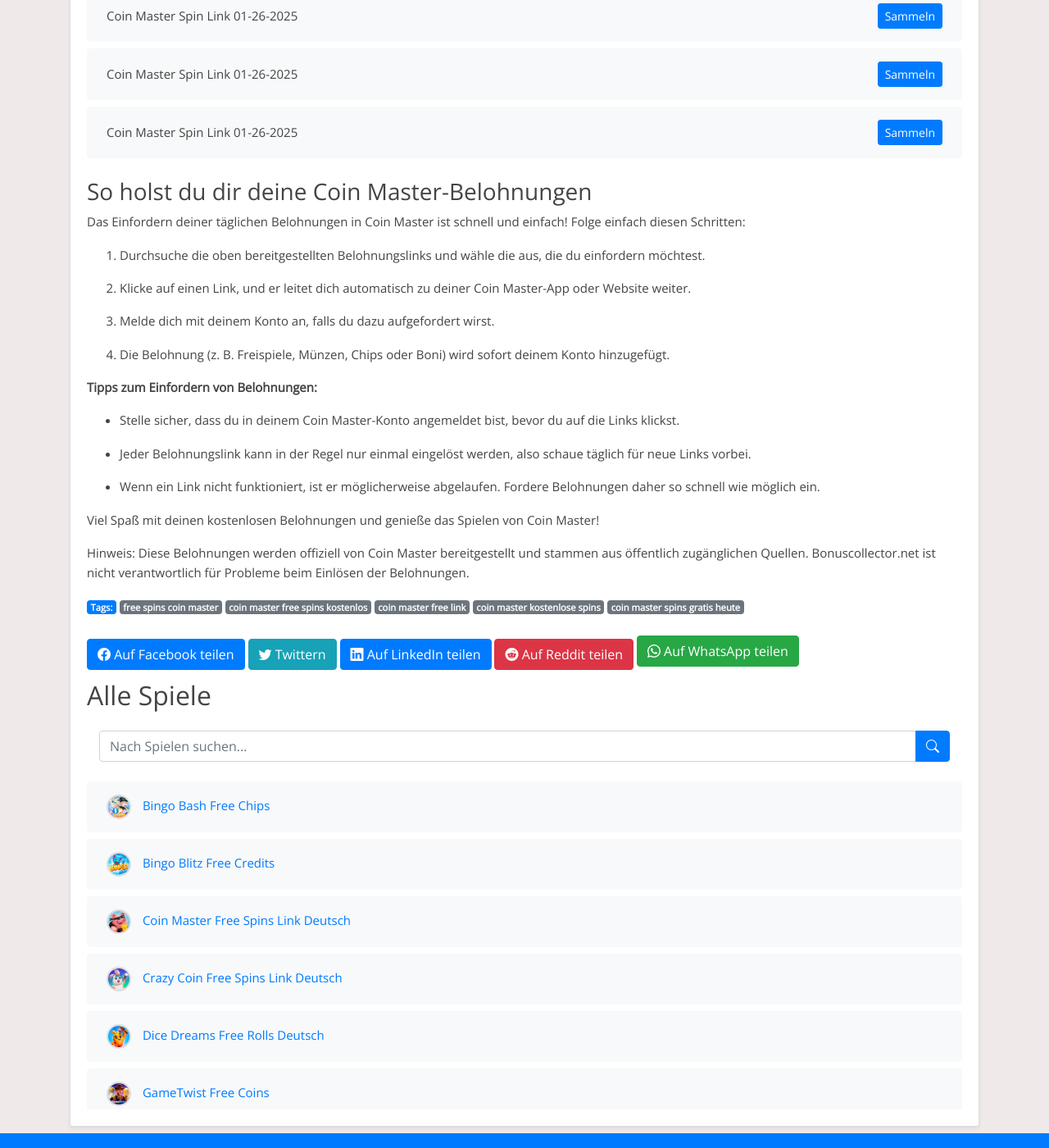
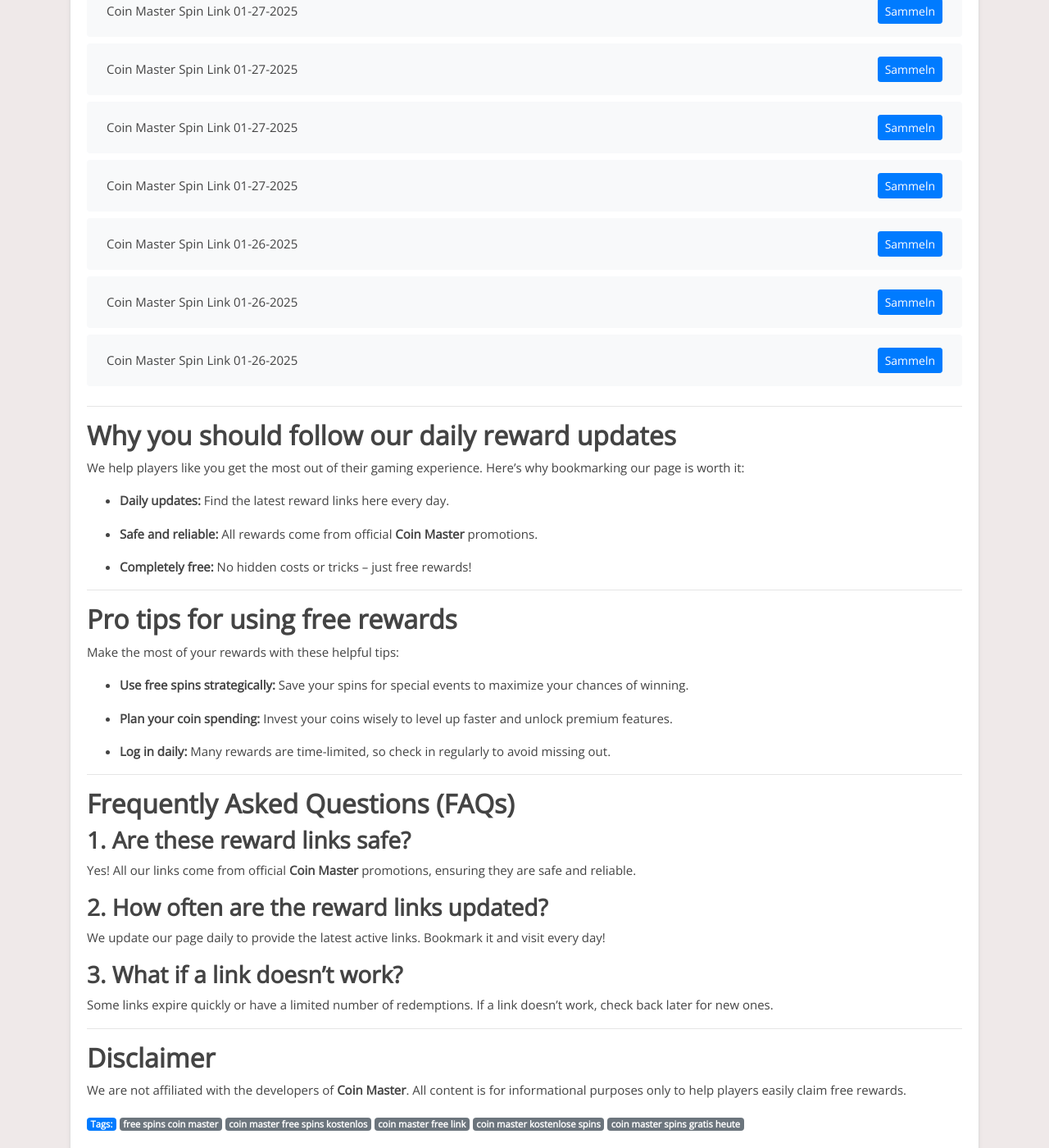
Before and after one commit to Prollad99/bs-de, a Jekyll site: the page built from _posts/2025-01-16-coin-master.md, in a window 1280 px wide and 1400 px high, scrolled down 7523 px. Shown: the whole window at 82% size. Built offline with Jekyll 4.4.1, drawn with Linux system fonts in a browser that asks for light colours; some of the changed text lies outside the part shown.

Commit message:
Update coin-master reward links, content, and last modified date

```diff
--- a/_includes/coin-master_footer.html
+++ b/_includes/coin-master_footer.html
@@ -1,27 +1,55 @@
-### So holst du dir deine Coin Master-Belohnungen
+---
 
 
-Das Einfordern deiner täglichen Belohnungen in Coin Master ist schnell und einfach! Folge einfach diesen Schritten:
+## **Why you should follow our daily reward updates**
 
-1. Durchsuche die oben bereitgestellten Belohnungslinks und wähle die aus, die du einfordern möchtest.
+We help players like you get the most out of their gaming experience. Here’s why bookmarking our page is worth it:
 
-2. Klicke auf einen Link, und er leitet dich automatisch zu deiner Coin Master-App oder Website weiter.
+- **Daily updates:** Find the latest reward links here every day.
 
-3. Melde dich mit deinem Konto an, falls du dazu aufgefordert wirst.
+- **Safe and reliable:** All rewards come from official **Coin Master** promotions.
 
-4. Die Belohnung (z. B. Freispiele, Münzen, Chips oder Boni) wird sofort deinem Konto hinzugefügt.
+- **Completely free:** No hidden costs or tricks – just free rewards!
 
 
-**Tipps zum Einfordern von Belohnungen:**
-
-- Stelle sicher, dass du in deinem Coin Master-Konto angemeldet bist, bevor du auf die Links klickst.
-
-- Jeder Belohnungslink kann in der Regel nur einmal eingelöst werden, also schaue täglich für neue Links vorbei.
-
-- Wenn ein Link nicht funktioniert, ist er möglicherweise abgelaufen. Fordere Belohnungen daher so schnell wie möglich ein.
+---
 
 
-Viel Spaß mit deinen kostenlosen Belohnungen und genieße das Spielen von Coin Master!
+## **Pro tips for using free rewards**
+
+Make the most of your rewards with these helpful tips:
+
+- **Use free spins strategically:** Save your spins for special events to maximize your chances of winning.
+
+- **Plan your coin spending:** Invest your coins wisely to level up faster and unlock premium features.
+
+- **Log in daily:** Many rewards are time-limited, so check in regularly to avoid missing out.
 
 
-Hinweis: Diese Belohnungen werden offiziell von Coin Master bereitgestellt und stammen aus öffentlich zugänglichen Quellen. Bonuscollector.net ist nicht verantwortlich für Probleme beim Einlösen der Belohnungen.
+---
+
+
+## **Frequently Asked Questions (FAQs)**
+
+
+### **1. Are these reward links safe?**
+
+Yes! All our links come from official **Coin Master** promotions, ensuring they are safe and reliable.
+
+
+### **2. How often are the reward links updated?**
+
+We update our page daily to provide the latest active links. Bookmark it and visit every day!
+
+
+### **3. What if a link doesn’t work?**
+
+Some links expire quickly or have a limited number of redemptions. If a link doesn’t work, check back later for new ones.
+
+
+---
+
+
+## **Disclaimer**
+
+We are not affiliated with the developers of **Coin Master**. All content is for informational purposes only to help players easily claim free rewards.
--- a/_includes/coin-master_post.html
+++ b/_includes/coin-master_post.html
@@ -1,13 +1,32 @@
-Entdecke tägliche Coin Master-Belohnungen!
+Are you a dedicated **Coin Master** player? Looking for the easiest way to collect free coins, spins, and other bonuses? You're in the right place! We update this page daily with new reward links so you don’t miss any chance to level up faster and fully enjoy the game.
 
 
-Bist du ein Fan von Coin Master und möchtest dein Spielerlebnis verbessern? Du bist hier genau richtig! Diese Seite ist allen Coin Master-Enthusiasten gewidmet, die täglich kostenlose Belohnungen einfordern möchten. Hier findest du die neuesten Links, um Freispiele, Münzen, Chips und andere spannende Boni zu sammeln, damit du das Spiel noch mehr genießen kannst.
+## **What are reward links?**
+
+Reward links are official promotions from **Coin Master** developers that provide players with free in-game items like spins, coins, and exclusive bonuses. They are a great way to enhance your gameplay without spending money.
 
 
-Coin Master ist ein unterhaltsames Spiel, das von Millionen geliebt wird. Ob du höhere Level erreichen oder einfach nur den Nervenkitzel genießen möchtest – unsere täglichen Belohnungslinks halten dich im Spiel.
+Every day, we provide the latest and most reliable reward links, so you can redeem your rewards effortlessly and continue your journey without interruptions.
 
 
-Hinweis: Coin Master ist eine kostenlose App, die ausschließlich zu Unterhaltungszwecken entwickelt wurde. Bonuscollector.net ist eine unabhängige Plattform und steht in keiner Verbindung zu den Entwicklern oder Eigentümern von Coin Master.
+---
 
 
-Schau täglich vorbei, um sicherzustellen, dass du keine Belohnung verpasst!
+## **How to redeem your free rewards**
+
+Redeeming your daily rewards is simple and requires just a few steps:
+
+1. **Choose a reward link from the list below.**
+
+2. **Tap on the link and log into your Coin Master account.**
+
+3. **The reward will be instantly credited to your account!**
+
+
+Check back on this page regularly, as links can expire quickly. Don’t miss out!
+
+
+---
+
+
+## **Today's Coin Master reward links**
```
